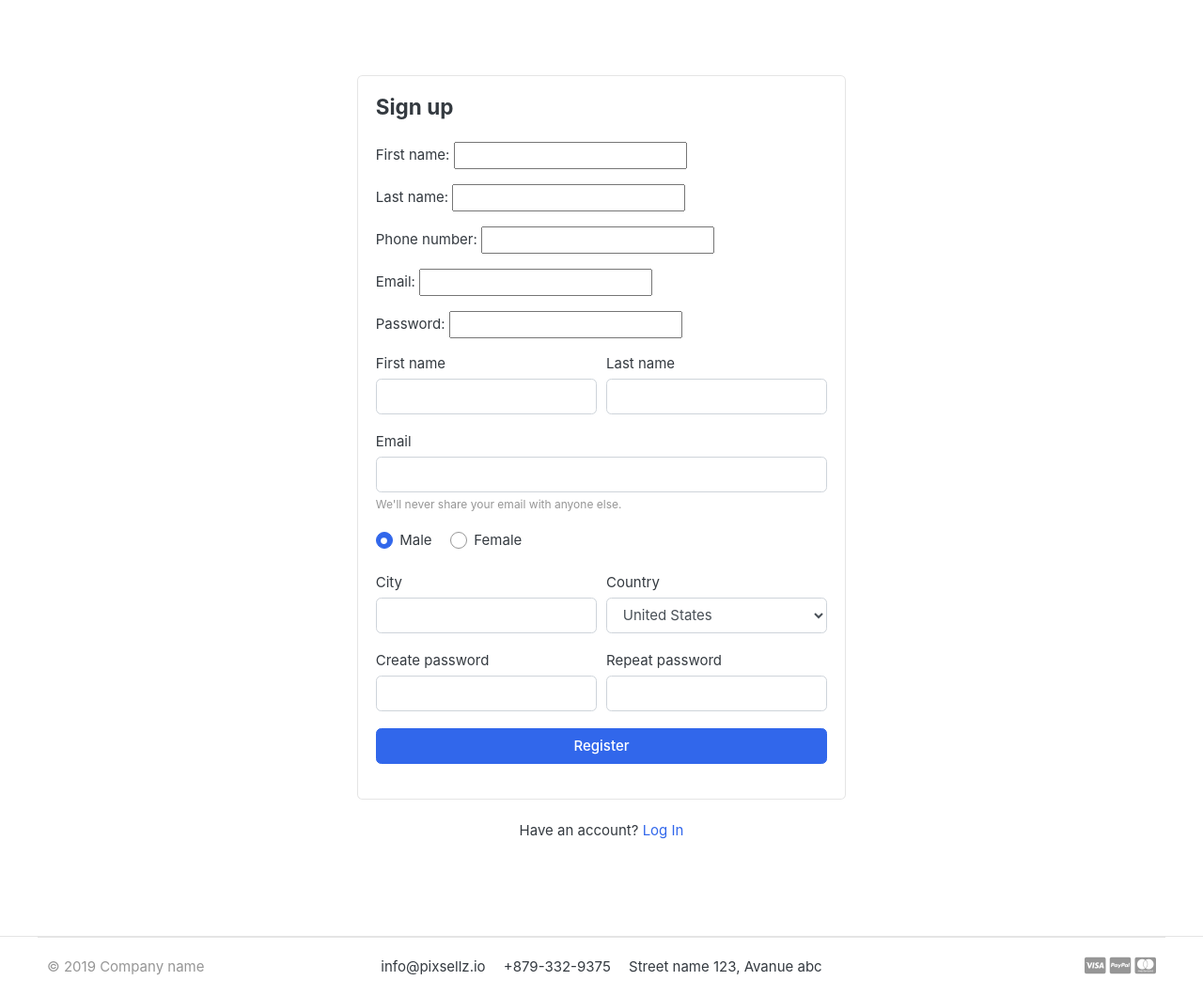
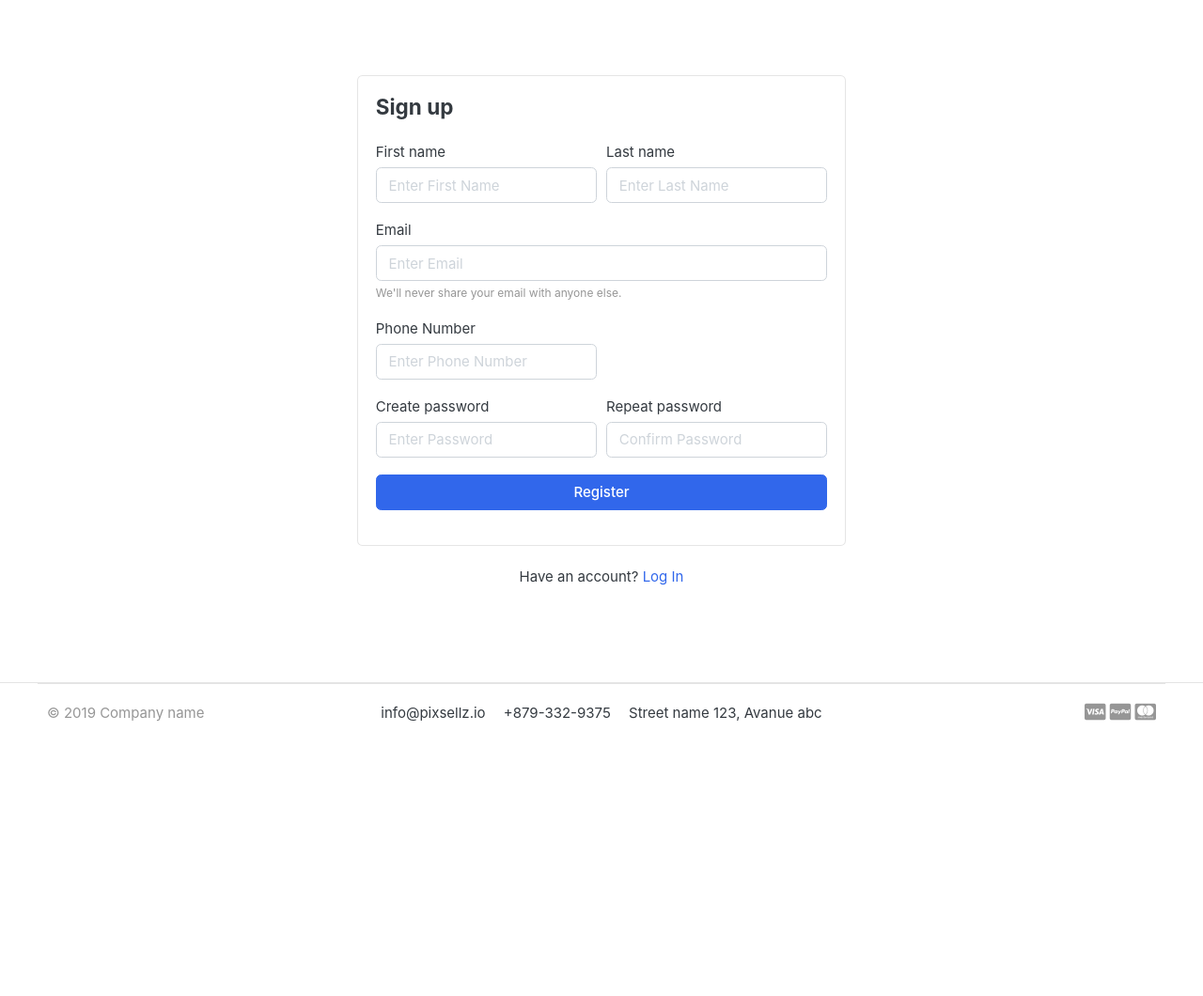
Before and after one commit to esejosue1/e-commerce-web, a Django app: page /account/register in a window 1280 px wide. Shown: the part 118-1178 px from the top of the page at 94% size. After the commit the page ends 886 px from the top, so only its background shows below. Run offline with Django 3.2, Linux system fonts and the light colour scheme; data comes from the database, SQL or seed files in the repository; some libraries are stand-ins or nearby versions; some web fonts are replaced.

Commit message:
Adding django forms for the registration, applied css bia forms to the registration form

```diff
--- a/accounts/forms.py
+++ b/accounts/forms.py
@@ -3,7 +3,23 @@ from .models import Account
 
 
 class RegistrationForm(forms.ModelForm):
+    password = forms.CharField(widget=forms.PasswordInput(attrs={
+        'placeholder': 'Enter Password'
+    }))
+    confirm_password = forms.CharField(widget=forms.PasswordInput(attrs={
+        'placeholder': 'Confirm Password'
+    }))
+
     class Meta:
         model = Account
         fields = ['first_name', 'last_name',
                   'phone_number', 'email', 'password']
+
+    def __init__(self, *args, **kwargs):
+        super(RegistrationForm, self).__init__(*args, **kwargs)
+        for field in self.fields:
+            self.fields['first_name'].widget.attrs['placeholder'] = 'Enter First Name'
+            self.fields['last_name'].widget.attrs['placeholder'] = 'Enter Last Name'
+            self.fields['phone_number'].widget.attrs['placeholder'] = 'Enter Phone Number'
+            self.fields['email'].widget.attrs['placeholder'] = 'Enter Email'
+            self.fields[field].widget.attrs['class'] = 'form-control'
--- a/templates/account/register.html
+++ b/templates/account/register.html
@@ -7,79 +7,44 @@
       <header class="mb-4"><h4 class="card-title">Sign up</h4></header>
       <!-- views.register url -->
       <form action="{% url 'register' %}">
-        {% csrf_token %} {{form.as_p}}
+        {% csrf_token %}
         <div class="form-row">
           <div class="col form-group">
             <label>First name</label>
-            <input type="text" class="form-control" placeholder="" />
+            {{form.first_name}}
           </div>
           <!-- form-group end.// -->
           <div class="col form-group">
             <label>Last name</label>
-            <input type="text" class="form-control" placeholder="" />
+            {{form.last_name}}
           </div>
           <!-- form-group end.// -->
         </div>
         <!-- form-row end.// -->
         <div class="form-group">
           <label>Email</label>
-          <input type="email" class="form-control" placeholder="" />
+          {{form.email}}
           <small class="form-text text-muted"
             >We'll never share your email with anyone else.</small
           >
         </div>
-        <!-- form-group end.// -->
-        <div class="form-group">
-          <label class="custom-control custom-radio custom-control-inline">
-            <input
-              class="custom-control-input"
-              checked=""
-              type="radio"
-              name="gender"
-              value="option1"
-            />
-            <span class="custom-control-label"> Male </span>
-          </label>
-          <label class="custom-control custom-radio custom-control-inline">
-            <input
-              class="custom-control-input"
-              type="radio"
-              name="gender"
-              value="option2"
-            />
-            <span class="custom-control-label"> Female </span>
-          </label>
-        </div>
-        <!-- form-group end.// -->
+
         <div class="form-row">
           <div class="form-group col-md-6">
-            <label>City</label>
-            <input type="text" class="form-control" />
+            <label>Phone Number</label>
+            {{form.phone_number}}
           </div>
-          <!-- form-group end.// -->
-          <div class="form-group col-md-6">
-            <label>Country</label>
-            <select id="inputState" class="form-control">
-              <option>Choose...</option>
-              <option>Uzbekistan</option>
-              <option>Russia</option>
-              <option selected="">United States</option>
-              <option>India</option>
-              <option>Afganistan</option>
-            </select>
-          </div>
-          <!-- form-group end.// -->
         </div>
         <!-- form-row.// -->
         <div class="form-row">
           <div class="form-group col-md-6">
             <label>Create password</label>
-            <input class="form-control" type="password" />
+            {{form.password}}
           </div>
           <!-- form-group end.// -->
           <div class="form-group col-md-6">
             <label>Repeat password</label>
-            <input class="form-control" type="password" />
+            {{form.confirm_password}}
           </div>
           <!-- form-group end.// -->
         </div>
```
